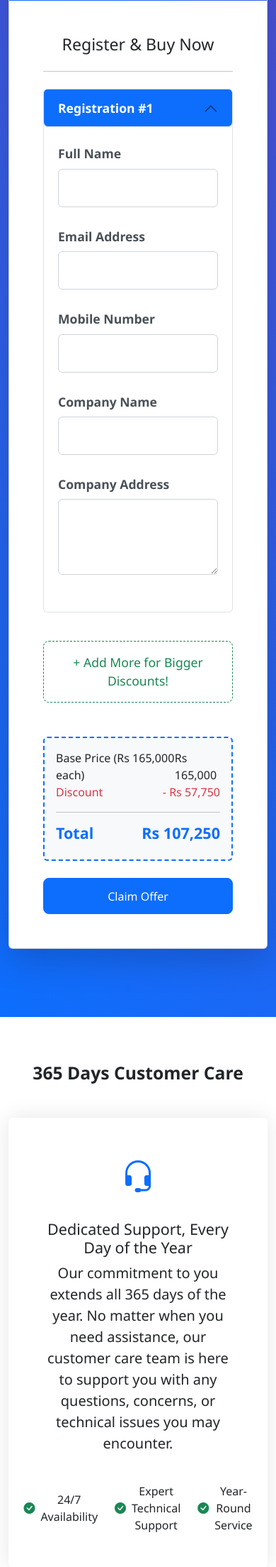
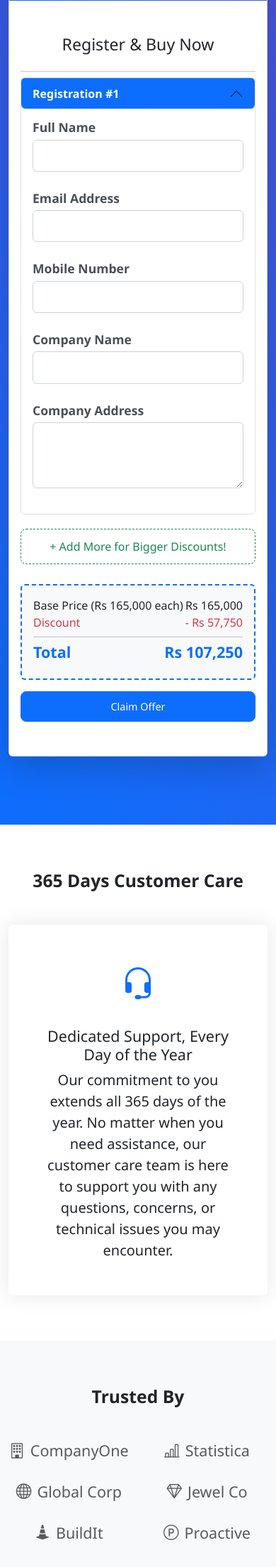
Before and after one commit to th3gh0s8/myWebDev, a PHP site: page / in a window 390 px wide. Shown: the part 1052-3260 px from the top of the page at 71% size. Run offline with PHP 8.4, Linux system fonts and the light colour scheme; data that the repository does not hold is empty; some libraries are stand-ins or nearby versions.

Commit message:
Remove support feature list from support section
Deleted the list of support features (24/7 availability, expert technical support, year-round service) from the support section in index.php for a cleaner layout.

Co-Authored-By: SLRAPTOR <63906862+SLRAPTOR@users.noreply.github.com>

```diff
--- a/index.php
+++ b/index.php
@@ -90,15 +90,15 @@ include 'header.php';
                             </div>
                         </div>
                     </div>
-                    <div class="card-body p-5">
+                    <div class="card-body py-5 px-3">
                         <h3 class="card-title text-center mb-4">Register & Buy Now</h3>
                         <form action="process_form.php" method="POST" id="promo-form">
 
-                            <hr class="my-4">
+                            <hr class="my-2">
 
                             <div id="registration-forms-container" class="accordion"></div>
 
-                            <div class="d-grid my-3">
+                            <div class="d-grid my-2">
                                 <button type="button" id="add-form-btn" class="btn btn-lg btn-outline-success">+ Add More for Bigger Discounts!</button>
                             </div>
 
@@ -120,7 +120,7 @@ include 'header.php';
                                 </div>
                             </div>
 
-                            <div class="d-grid mt-4">
+                            <div class="d-grid mt-2">
                                 <button type="submit" class="btn btn-primary btn-lg">Claim Offer</button>
                             </div>
                         </form>
@@ -143,13 +143,7 @@ include 'header.php';
                     </div>
                     <h3 class="h4">Dedicated Support, Every Day of the Year</h3>
                     <p class="card-text lead">Our commitment to you extends all 365 days of the year. No matter when you need assistance, our customer care team is here to support you with any questions, concerns, or technical issues you may encounter.</p>
-                    <div class="mt-4">
-                        <div class="d-flex justify-content-center gap-4">
-                            <p class="mb-0 d-flex align-items-center"><i class="bi bi-check-circle-fill text-success me-2"></i> 24/7 Availability</p>
-                            <p class="mb-0 d-flex align-items-center"><i class="bi bi-check-circle-fill text-success me-2"></i> Expert Technical Support</p>
-                            <p class="mb-0 d-flex align-items-center"><i class="bi bi-check-circle-fill text-success me-2"></i> Year-Round Service</p>
-                        </div>
-                    </div>
+
                 </div>
             </div>
         </div>
--- a/style.css
+++ b/style.css
@@ -262,7 +262,7 @@ body {
 }
 
 .accordion-body {
-    padding: 1.5rem;
+    padding: 1rem; /* Reduced from 1.5rem */
 }
 
 /* Total Summary Section */
@@ -317,7 +317,7 @@ body {
     }
 
     #promo-form .card-body {
-        padding: 1.5rem;
+        padding: 1.5rem 1rem; /* 1.5rem top/bottom, 1rem left/right to match desktop px-3 */
         width: 100%;
     }
 
@@ -330,57 +330,57 @@ body {
     }
 
     #promo-form .form-control {
-        padding: 0.8rem 1rem;
-        font-size: 1.1rem;
+        padding: 0.6rem 0.75rem; /* Reduced from 0.8rem 1rem */
+        font-size: 1rem; /* Reduced from 1.1rem */
         height: auto;
         width: 100%;
         max-width: 100%;
         box-sizing: border-box;
-        margin-bottom: 0.75rem;
+        margin-bottom: 0.5rem; /* Reduced from 0.75rem */
     }
 
     .accordion-button {
-        padding: 1rem 1.25rem;
-        font-size: 1.1rem;
+        padding: 0.75rem 1rem; /* Reduced from 1rem 1.25rem */
+        font-size: 1rem; /* Reduced from 1.1rem */
         width: 100%;
         max-width: 100%;
         box-sizing: border-box;
     }
 
     .accordion-body {
-        padding: 1.5rem 1.25rem;
+        padding: 0.75rem 1rem; /* Reduced from 1.5rem 1.25rem */
         width: 100%;
     }
 
     .remove-form-btn {
-        padding: 0.6rem 0.9rem;
-        font-size: 1rem;
-        margin-bottom: 0.75rem;
+        padding: 0.4rem 0.6rem; /* Reduced from 0.6rem 0.9rem */
+        font-size: 0.9rem; /* Reduced from 1rem */
+        margin-bottom: 0.5rem; /* Reduced from 0.75rem */
         align-self: flex-end; /* Align to the right side of the accordion */
-        min-height: 44px; /* Minimum touch target size for mobile */
-        min-width: 80px; /* Ensure adequate width for mobile */
+        min-height: 40px; /* Reduced from 44px but still adequate for touch */
+        min-width: 70px; /* Reduced from 80px but still adequate for mobile */
     }
 
     #total-summary {
-        padding: 1.5rem;
-        margin: 1.5rem 0; /* Reduce side margins */
+        padding: 1rem; /* Reduced from 1.5rem */
+        margin: 1rem 0; /* Reduced from 1.5rem 0 */
         width: 100%;
         max-width: 100%;
         box-sizing: border-box;
     }
 
     #add-form-btn {
-        margin: 1.5rem 0; /* Reduce side margins */
-        padding: 1rem 1.25rem;
-        font-size: 1.1rem;
+        margin: 0.75rem 0; /* Reduced from 1.5rem 0 */
+        padding: 0.75rem 1rem; /* Reduced from 1rem 1.25rem */
+        font-size: 1rem; /* Reduced from 1.1rem */
         width: 100%;
         max-width: 100%;
         box-sizing: border-box;
     }
 
     .btn {
-        padding: 0.8rem 1.1rem;
-        font-size: 1rem;
+        padding: 0.6rem 0.9rem; /* Reduced from 0.8rem 1.1rem */
+        font-size: 0.9rem; /* Reduced from 1rem */
         width: 100%;
         max-width: 100%;
         box-sizing: border-box;
@@ -404,14 +404,14 @@ body {
     #promo-form .mb-3 {
         width: 100%;
         max-width: 100%;
-        margin-bottom: 1.25rem;
+        margin-bottom: 0.75rem; /* Reduced from 1.25rem */
         box-sizing: border-box;
     }
 
     .accordion-item {
         width: 100%;
         max-width: 100%;
-        margin: 0.75rem 0;
+        margin: 0.5rem 0; /* Reduced from 0.75rem 0 */
         box-sizing: border-box;
     }
 
@@ -420,6 +420,19 @@ body {
         width: 100%;
         max-width: 100%;
     }
+
+    /* Reduce spacing around form elements in mobile */
+    #promo-form hr {
+        margin: 0.5rem 0; /* Reduced spacing around horizontal rule */
+    }
+
+    #promo-form .d-grid.mt-2 {
+        margin-top: 0.5rem; /* Reduced from mt-2 */
+    }
+
+    #promo-form .d-grid.my-2 {
+        margin: 0.5rem 0; /* Reduced from my-2 */
+    }
 }
 
 /* Align form fields properly */
@@ -427,10 +440,11 @@ body {
     display: flex;
     flex-direction: column;
     align-items: flex-start; /* Align to the left */
+    margin-bottom: 0.75rem; /* Reduced from default mb-3 (which is 1rem) */
 }
 
 #promo-form .form-label {
-    margin-bottom: 0.5rem;
+    margin-bottom: 0.25rem; /* Reduced from 0.5rem */
     align-self: stretch;
 }
 
```
